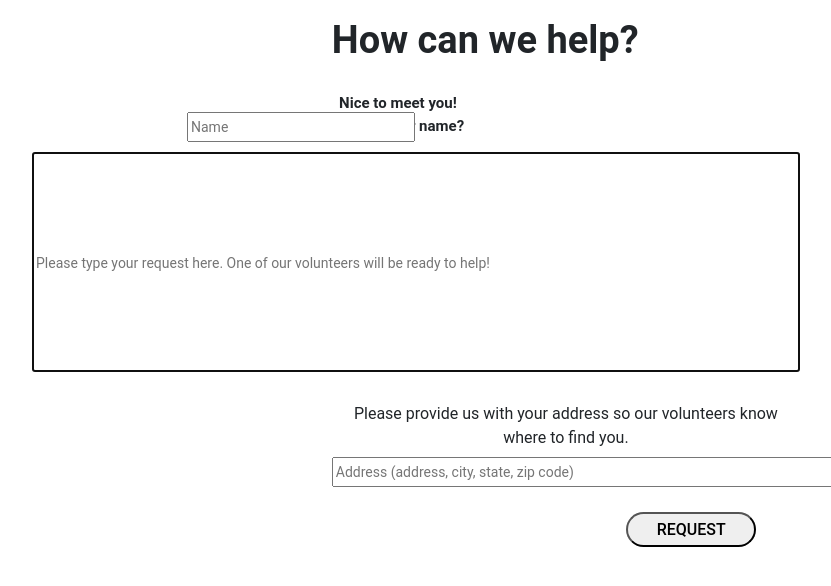
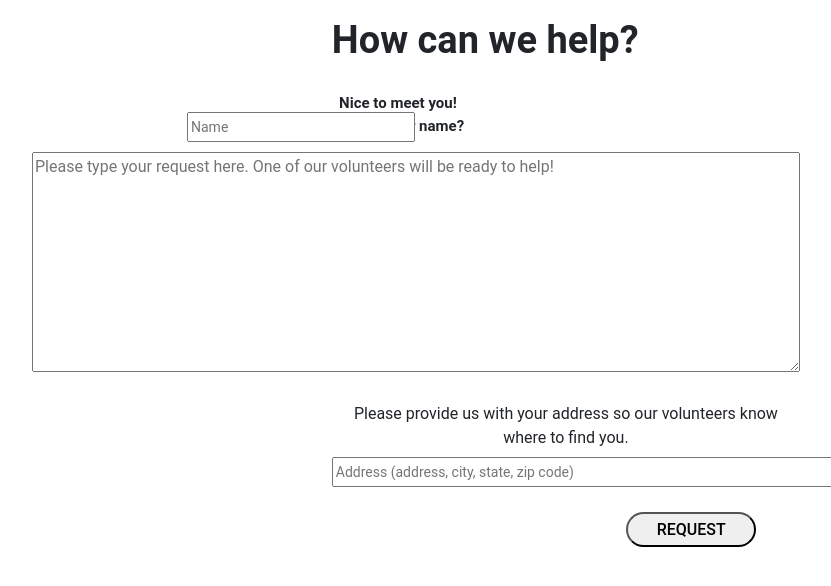
Before and after one commit to natethegreat34/HelpElders, a plain HTML site: page elder.html in a window 1280 px wide. Shown: the part 58-644 px from the top of the page, without its empty margins (224-1055 px from the left). Drawn offline with nearby package versions, Linux system fonts and the light colour scheme; a web font is replaced by a local one.

Commit message:
Updated Textbox

```diff
--- a/elder.html
+++ b/elder.html
@@ -45,7 +45,7 @@
   <prompt>How can we help?</prompt>
   <label for="Name" class="namelabel">Nice to meet you! <br />What is your name?</label>
   <input type="text" id="name" class="nameinput" placeholder="Name" required>
-  <input type="text" id="taskName" class="taskinput" placeholder="Please type your request here. One of our volunteers will be ready to help!" required autofocus>
+  <textarea type="text" id="taskName" class="taskinput" rows="3" cols="40" placeholder="Please type your request here. One of our volunteers will be ready to help!"required></textarea>
   <label for="address" class="addresslabel">Please provide us with your address so our volunteers know where to find you.</label>
   <input type="text" id="address" class="addressinput" placeholder="Address (address, city, state, zip code)" required>
 
```
